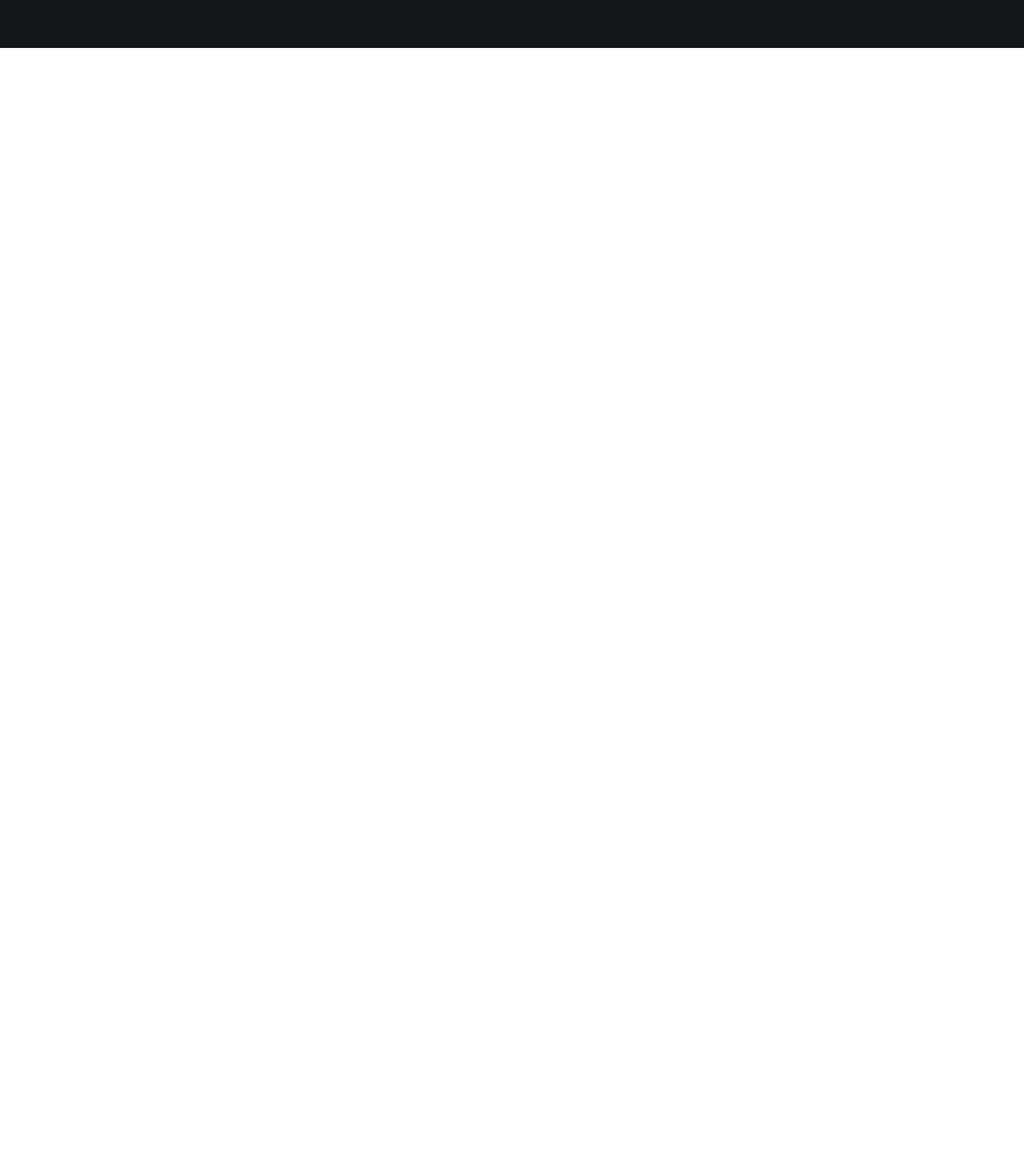
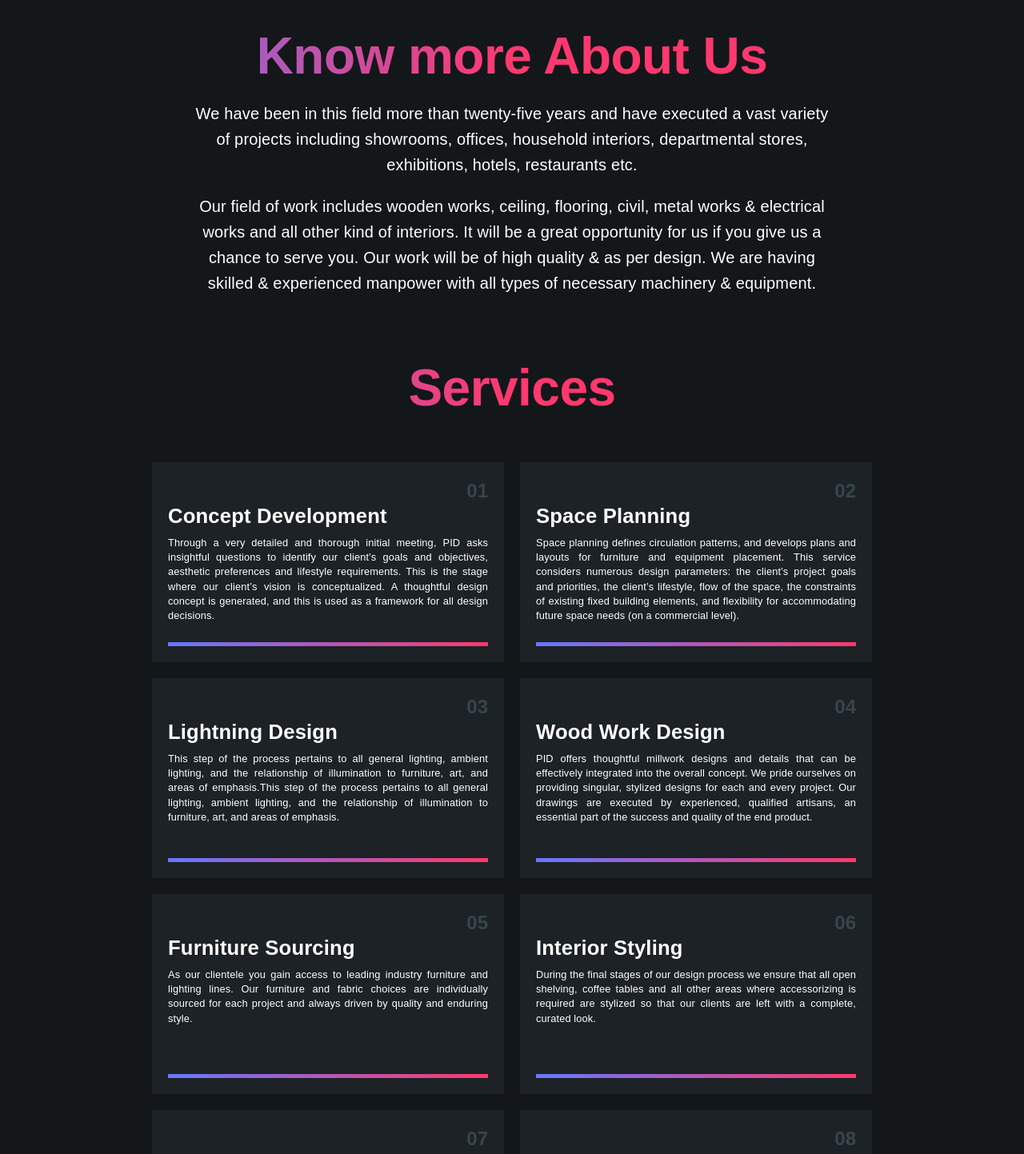
Before and after one commit to symaticvisuals/pid-portfolio, a React (Create React App) app: page / in a window 1280 px wide. Shown: the part 740-2183 px from the top of the page at 80% size. Before the commit the page ends 800 px from the top, so only its background shows below. Built offline with nearby package versions, Linux system fonts and the light colour scheme.

Commit message:
services done

```diff
--- a/src/App.js
+++ b/src/App.js
@@ -1,4 +1,5 @@
 import { ThemeProvider, Box } from "@material-ui/core";
+
 import React from "react";
 import "./App.css";
 import Hero from "./pages/Hero";
--- a/src/Content.js
+++ b/src/Content.js
@@ -12,15 +12,62 @@ const AboutUsSection = {
 		"Our field of work includes wooden works, ceiling, flooring, civil, metal works & electrical works and all other kind of interiors. It will be a great opportunity for us if you give us a chance to serve you. Our work will be of high quality & as per design. We are having skilled & experienced manpower with all types of necessary machinery & equipment.",
 };
 
+// Concept Development
+// Space Planning
+// Lightning Design
+// Wood work Design
+// Furniture Sourcing
+// Interior Styling
+// Custom Furniture Design
+// Construction Drawings
+// Project Management
 const services = [
-	{ title: "Home Decoration" },
-	{ title: "Office Design" },
-	{ title: "Interior Design" },
-	{ title: "Architectural Services" },
-	{ title: "Plumbing & Heating" },
-	{ title: "Carpentry" },
+	{
+		title: "Concept Development",
+		description:
+			"Through a very detailed and thorough initial meeting, PID asks insightful questions to identify our client’s goals and objectives, aesthetic preferences and lifestyle requirements. This is the stage where our client’s vision is conceptualized. A thoughtful design concept is generated, and this is used as a framework for all design decisions.",
+	},
+	{
+		title: "Space Planning",
+		description:
+			"Space planning defines circulation patterns, and develops plans and layouts for furniture and equipment placement. This service considers numerous design parameters: the client’s project goals and priorities, the client’s lifestyle, flow of the space, the constraints of existing fixed building elements, and flexibility for accommodating future space needs (on a commercial level).",
+	},
+	{
+		title: "Lightning Design",
+		description:
+			"This step of the process pertains to all general lighting, ambient lighting, and the relationship of illumination to furniture, art, and areas of emphasis.This step of the process pertains to all general lighting, ambient lighting, and the relationship of illumination to furniture, art, and areas of emphasis.",
+	},
+	{
+		title: "Wood Work Design",
+		description:
+			"PID offers thoughtful millwork designs and details that can be effectively integrated into the overall concept. We pride ourselves on providing singular, stylized designs for each and every project. Our drawings are executed by experienced, qualified artisans, an essential part of the success and quality of the end product.",
+	},
+	{
+		title: "Furniture Sourcing",
+		description:
+			"As our clientele you gain access to leading industry furniture and lighting lines. Our furniture and fabric choices are individually sourced for each project and always driven by quality and enduring style.",
+	},
+	{
+		title: "Interior Styling",
+		description:
+			"During the final stages of our design process we ensure that all open shelving, coffee tables and all other areas where accessorizing is required are stylized so that our clients are left with a complete, curated look.",
+	},
+	{
+		title: "Custom Furniture Design",
+		description:
+			"Our custom furniture pieces are hand tailored and designed to suit individual spaces and clients needs. Each luxury piece is assembled with exclusive material combinations and built by our dedicated artisans and workshops.",
+	},
+	{
+		title: "Construction Drawings",
+		description:
+			"A set of construction drawings is prepared for each new build and/or renovation project. This is done to ensure the build out is done efficiently and effectively. A construction package can include: demolition plans, construction plans, lighting and switch plans, electrical layouts, door schedules, millwork drawings.",
+	},
+	{
+		title: "Project Management",
+		description:
+			"Throughout the construction process, regular site visits take place to ensure accuracy in the build. The PID team believes communication is essential to the development of the project. All changes throughout the process are issued through written documentation of site instructions and approved by clients before processed.",
+	},
 ];
-
 const ourWorks = [
 	{ title: "BlackBerry's" },
 	{ title: "Innisfree" },
@@ -29,4 +76,4 @@ const ourWorks = [
 	{ title: "Raymond's" },
 ];
 
-export { HeroSection, AboutUsSection, services, ourWorks };
+export { AboutUsSection, HeroSection, ourWorks, services };
--- a/src/pages/AboutUsSection.js
+++ b/src/pages/AboutUsSection.js
@@ -2,38 +2,42 @@ import { Box, makeStyles, Typography } from "@material-ui/core";
 import React from "react";
 const useStyles = makeStyles((theme) => ({
 	root: {
-		paddingTop: "22vh",
+		paddingTop: "14vh",
 		padding: "0 5vw",
+		textAlign: "center",
 	},
 }));
 function AboutUsSection() {
 	const classes = useStyles();
 	return (
 		<Box className={classes.root}>
+			<Box>
+				<Typography variant='h2'>Know more About Us</Typography>
 				<Box
-				display='flex'
 					style={{
-					alignItems: "flex-end",
-					paddingTop: "5vh",
+						paddingTop: "20px",
+						display: "flex",
 						flexDirection: "column",
+						alignItems: "center",
 					}}
 				>
-				<Box>
-					<Typography variant='h2'>Know more About Us</Typography>
-					<Typography variant='h6' style={{ width: "50vw" }}>
+					<Box style={{ width: "70%" }}>
+						<Typography variant='h6'>
 							We have been in this field more than twenty-five years and have
 							executed a vast variety of projects including showrooms, offices,
 							household interiors, departmental stores, exhibitions, hotels,
 							restaurants etc.
 						</Typography>
-					<Typography variant='h6' style={{ width: "50vw" }}>
+						<br />
+						<Typography variant='h6'>
 							Our field of work includes wooden works, ceiling, flooring, civil,
 							metal works & electrical works and all other kind of interiors. It
-						will be a great opportunity for us if you give us a chance to serve
-						you. Our work will be of high quality & as per design. We are having
-						skilled & experienced manpower with all types of necessary machinery
-						& equipment.
+							will be a great opportunity for us if you give us a chance to
+							serve you. Our work will be of high quality & as per design. We
+							are having skilled & experienced manpower with all types of
+							necessary machinery & equipment.
 						</Typography>
+					</Box>
 				</Box>
 			</Box>
 		</Box>
--- a/src/pages/Hero.js
+++ b/src/pages/Hero.js
@@ -1,15 +1,16 @@
 import { Box } from "@material-ui/core";
 import React from "react";
-
+import ServiceSection from "./ServiceSection";
 import HeroSection from "./HeroSection";
 import Navbar from "./Navbar";
+import AboutUsSection from "./AboutUsSection";
 
 function Hero() {
 	return (
 		<Box
 			style={{
 				background: "#13171A",
-				height: "100vh",
+				minHeight: "100vh",
 				width: "100%",
 				margin: 0,
 				padding: 0,
@@ -18,7 +19,8 @@ function Hero() {
 		>
 			<Navbar />
 			<HeroSection />
-			{/* <AboutUsSection /> */}
+			<AboutUsSection />
+			<ServiceSection />
 		</Box>
 	);
 }
--- a/src/pages/HeroSection.js
+++ b/src/pages/HeroSection.js
@@ -6,6 +6,7 @@ const useStyles = makeStyles((theme) => ({
 	root: {
 		paddingTop: "10vh",
 		padding: "0 5vw",
+		height: "60vh",
 	},
 }));
 function HeroSection() {
@@ -25,9 +26,8 @@ function HeroSection() {
 				>
 					<Box>
 						<Typography variant='h1'>Design Your Confort Zone</Typography>
-						<Typography variant='h6' style={{ marginTop: "30px" }}>
-							Lorem ipsum dolor sit amet, consectetur adipiscing elit, sed do
-							eiusmod tempor incididunt ut labore et dolore magna aliqua.
+						<Typography variant='h6' style={{ marginTop: "5px" }}>
+							Bringing your dreams to reality since 1976
 						</Typography>
 						<Box
 							display='flex'
--- /dev/null
+++ b/src/pages/ServiceSection.js
@@ -0,0 +1,51 @@
+import { Grid, makeStyles, Typography } from "@material-ui/core";
+import React from "react";
+import { services } from "../Content";
+import ServiceCard from "./components/ServiceCard";
+const useStyles = makeStyles((theme) => ({
+	root: {
+		marginTop: "10vh",
+	},
+	title: {
+		textAlign: "center",
+	},
+
+	grid: {
+		marginTop: "6vh",
+	},
+}));
+
+function ServiceSection() {
+	const classes = useStyles();
+	return (
+		<div className={classes.root}>
+			<Typography variant='h2' className={classes.title}>
+				Services
+			</Typography>
+			<div className={classes.grid}>
+				<Grid
+					container
+					style={{
+						display: "flex",
+						// alignItems: "center",
+						justifyContent: "center",
+					}}
+				>
+					{services.map((service, index) => {
+						return (
+							<div key={index}>
+								<ServiceCard
+									index={index}
+									title={service.title}
+									description={service.description}
+								/>
+							</div>
+						);
+					})}
+				</Grid>
+			</div>
+		</div>
+	);
+}
+
+export default ServiceSection;
--- /dev/null
+++ b/src/pages/components/ServiceCard.js
@@ -0,0 +1,62 @@
+import { Grid, makeStyles, Typography } from "@material-ui/core";
+import React from "react";
+const useStyles = makeStyles((theme) => ({
+	root: {
+		"background": "#1C2226",
+		"width": "400px",
+		"minHeight": "210px",
+		"margin": "10px",
+		"padding": "20px",
+		"display": "flex",
+		"flexDirection": "column",
+		"&:hover": {
+			boxShadow: "0px 0px 70px rgb(13, 16, 18)",
+			transition: "all .2s ease-in",
+			transform: "scale(1.04)",
+			// background: "#e5e5e5",
+			border: "1px solid #7074F7",
+			background: "rgb(13, 16, 18)",
+			cursor: "pointer",
+		},
+	},
+}));
+function ServiceCard(props) {
+	const classes = useStyles();
+	return (
+		<Grid item xs={12} sm={6} md={3}>
+			<div className={classes.root}>
+				<div style={{ display: "flex", justifyContent: "flex-end" }}>
+					<Typography
+						variant='h5'
+						style={{
+							color: "#38454D",
+							fontFamily: "Sora, sans-serif",
+							fontWeight: "bold",
+						}}
+					>
+						0{props.index + 1}
+					</Typography>
+				</div>
+				<div>
+					<Typography variant='h4'>{props.title}</Typography>
+					<Typography
+						variant='body2'
+						style={{ marginTop: "8px", textAlign: "justify" }}
+					>
+						{props.description}
+					</Typography>
+				</div>
+				<div style={{ display: "flex", alignItems: "flex-end", flexGrow: 1 }}>
+					<div
+						style={{
+							width: "100%",
+							height: "5px",
+							background: "linear-gradient(to right, #6777FF 0%, #FF386E 100%)",
+						}}
+					/>
+				</div>
+			</div>
+		</Grid>
+	);
+}
+export default ServiceCard;
--- a/src/styles/Theme.js
+++ b/src/styles/Theme.js
@@ -33,9 +33,21 @@ const theme = createTheme({
 				"-webkit-text-fill-color": "transparent",
 				"line-height": "1.1em",
 			},
+			h4: {
+				fontSize: "1.6rem",
+				fontFamily: "Sora, sans-serif",
+				fontWeight: 600,
+				color: "white",
+			},
 			h6: {
 				fontFamily: "Sora, sans-serif",
 				fontWeight: 500,
+				color: "white",
+			},
+			body2: {
+				fontSize: "0.8rem",
+				fontFamily: "Sora, sans-serif",
+				fontWeight: 300,
 				color: "white",
 			},
 		},
```
Also changed, not shown: package.json (+4 -4 lines), src/pages/OurWorks.js (added, +11 -0 lines), src/pages/test.js (+32 -11 lines), 1 other file (tests, documents, lock files or other folders). Lines whose indentation alone changed are shown as unchanged.
